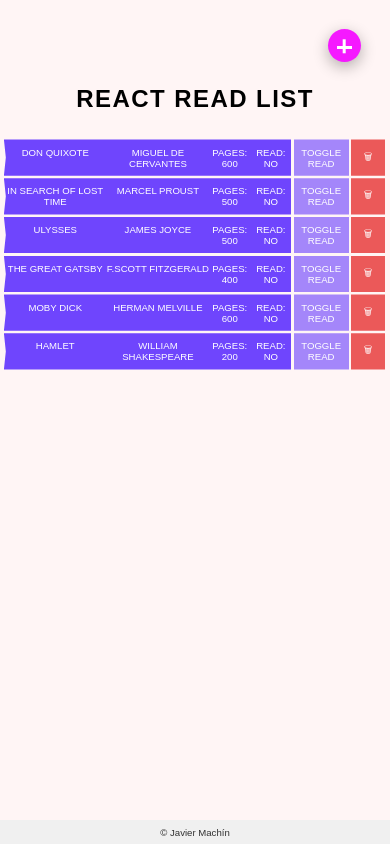
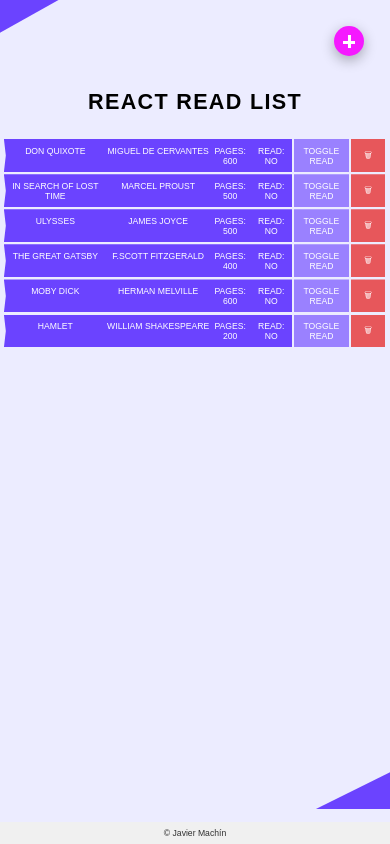
Before and after one commit to Javier-Machin/react-simple-library, a React (Create React App) app: page / in a window 390 px wide. Built offline with nearby package versions, Linux system fonts and the light colour scheme; a web font is replaced by a local one.

Commit message:
Add corners effect, update readme

```diff
--- a/src/App.css
+++ b/src/App.css
@@ -16,17 +16,39 @@ html {
   }
 }
 
+.top-bar {
+  position: fixed;
+  top: 0;
+  width: 100%;
+  height: 8rem;
+  background-color: rgba(75,25,255,.8);
+  -webkit-clip-path: polygon(15% 0, 0 95%, 0 0);
+  clip-path: polygon(15% 0, 0 95%, 0 0);
+}
+
+.bottom-bar {
+  position: fixed;
+  bottom: 35px;
+  width: 100%;
+  height: 10rem;
+  background-color: rgba(75,25,255,.8);
+  -webkit-clip-path: polygon(100% 15%, 81% 100%, 100% 100%);
+clip-path: polygon(100% 15%, 81% 100%, 100% 100%);
+  z-index: -1;
+}
+
 .main-container {
   width: 90%;
   max-width: 1250px;
   min-width: 275px;
+  padding: 1rem 0;
   margin: 85px auto;
   text-align: center;
 }
 
 body {
   box-sizing: border-box;
-  background-color: rgba(255,245,245,1);
+  background-color: rgba(75,75,255,.1);
 }
 
 @media only screen and (max-width: 835px) {
@@ -45,9 +67,15 @@ body {
   }
 }
 
-@media only screen and (max-width: 575px) {
+@media only screen and (max-width: 605px) {
   html {
     font-size: 30%;
+  }
+}
+
+@media only screen and (max-width: 510px) {
+  html {
+    font-size: 27%;
   }
 }
 
@@ -95,7 +123,7 @@ body {
   margin-left: .5rem;
   flex: .8;
   cursor: pointer;
-  transition: all .2s;
+  transition: all .3s;
 }
 
 .book-list__btn:focus {
@@ -465,7 +493,7 @@ body {
 
 /* BOTTOM BAR */
 
-.bottom-bar {
+.bottom-nav {
   position: fixed;
   width: 100%;
   height: 5rem;
@@ -476,16 +504,16 @@ body {
   justify-content: center;
 }
 
-.bottom-bar a,
-.bottom-bar a:visited {
+.bottom-nav a,
+.bottom-nav a:visited {
   text-decoration: none;
   color: rgba(0,0,0,.8);
   font-size: 2rem;
   transition: all .2s;
 }
 
-.bottom-bar a:hover,
-.bottom-bar a:visited:hover {
+.bottom-nav a:hover,
+.bottom-nav a:visited:hover {
   color: rgba(75,25,255,.8);
   transform: scale(1.1);
 }
--- a/src/App.js
+++ b/src/App.js
@@ -18,7 +18,8 @@ class App extends Component {
   render() {
     return (
       <React.Fragment>
-      <div className="top-bar"></div>
+      <div className="top-bar">
+      </div>
       <section className="main-container">
 
         <h1 className="main-header">React Read List</h1>
@@ -28,9 +29,9 @@ class App extends Component {
           handleBookReadToggle={this.handleBookReadToggle}
           books={this.state.books}
         />
-
       </section>
-      <div className="bottom-bar">
+      <div className="bottom-bar"></div>
+      <div className="bottom-nav">
         <a href="http://www.javiermachin.com">© Javier Machín</a>
       </div>
       </React.Fragment>
--- a/src/components/BookList.js
+++ b/src/components/BookList.js
@@ -6,7 +6,6 @@ class BookList extends Component {
     return (
       this.props.books.map((book, index) => {
         return (
-        // <React.Fragment key={book.title}>
         <div className="book-list__book-container" key={book.title}>
           <span className="book-list__book-item book-list__book-item--title">{book.title}</span>
           <span className="book-list__book-item book-list__book-item--author">{book.author}</span>
@@ -15,7 +14,7 @@ class BookList extends Component {
           <button
             className="book-list__book-item book-list__btn"
             onClick={this.props.handleBookReadToggle(index)}>
-            Toggle Read
+            toggle read
           </button>
           <button
             className="book-list__book-item book-list__btn book-list__btn--delete"
@@ -23,7 +22,6 @@ class BookList extends Component {
             &#128465;
           </button>
         </div>
-        // </React.Fragment>
         )
       })
 
```
Also changed, not shown: 1 other file (tests, documents, lock files or other folders).
